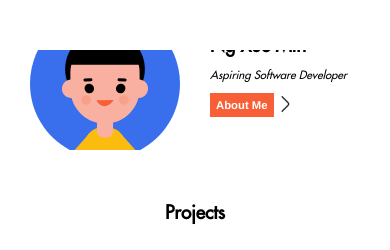
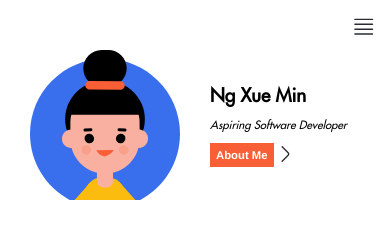
Before and after one commit to xueminzzz/My-Portfolio-Website, a Next.js app: page / in a window 390 px wide. Shown: the top 250 px of the page. Built offline with nearby package versions, Linux system fonts and the light colour scheme; grey boxes are pictures that could not be loaded.

Commit message:
adjusted header for mobile

```diff
--- a/app/components/header/header.module.css
+++ b/app/components/header/header.module.css
@@ -213,7 +213,7 @@
     .main-container {
         height: auto;
         justify-content: flex-start;
-        /* margin-top: 3rem; */
+        margin-top: 5rem;
     }
 
     .avatar {
--- a/app/components/navbar/navbar-desktop/index.module.css
+++ b/app/components/navbar/navbar-desktop/index.module.css
@@ -67,7 +67,7 @@
 }
 
 @media screen and (max-width: 480px) {
-    .navbar-ul {
+    .navbar {
         display: none;
     }
 
```
